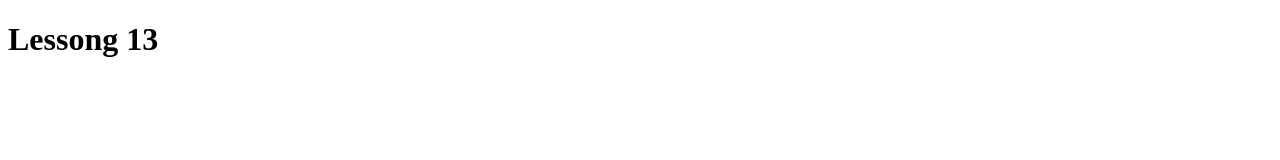
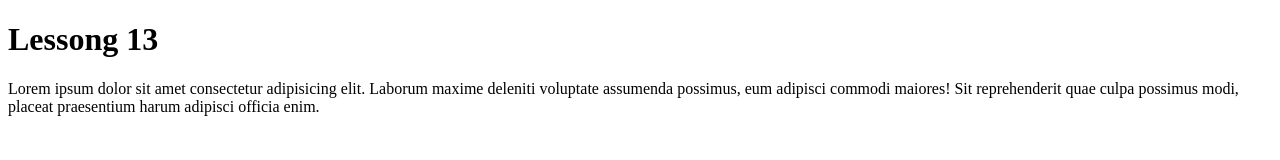
Before and after one commit to aesmados/lesson13, a website: page index.html in a window 1280 px wide. Drawn offline with Linux system fonts and the light colour scheme.

Commit message:
add text

```diff
--- a/index.html
+++ b/index.html
@@ -8,5 +8,6 @@
 </head>
 <body>
     <h1>Lessong 13</h1>
+    <p>Lorem ipsum dolor sit amet consectetur adipisicing elit. Laborum maxime deleniti voluptate assumenda possimus, eum adipisci commodi maiores! Sit reprehenderit quae culpa possimus modi, placeat praesentium harum adipisci officia enim.</p>
 </body>
 </html>
```
